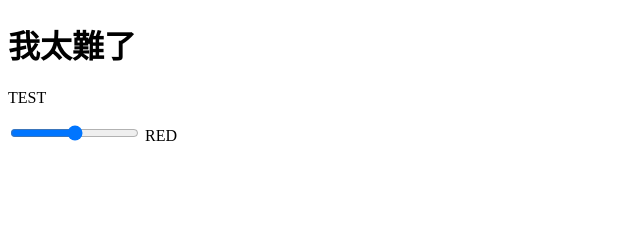
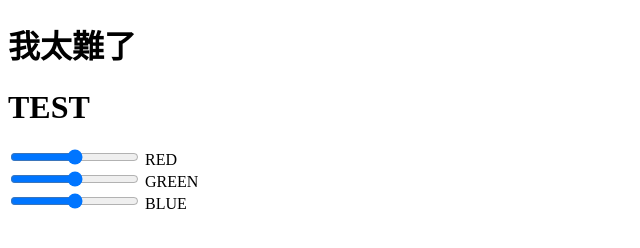
Before and after one commit to CCcat134312/CCcat134312.github.io, a plain HTML site: page index.html in a window 1280 px wide. Shown: the whole page, without its empty margins (0-640 px from the left). Drawn offline with Linux system fonts and the light colour scheme.

Commit message:
Update index.html

```diff
--- a/index.html
+++ b/index.html
@@ -1,12 +1,53 @@
 <!DOCTYPE html>
 <html>
   <head>
+    <link rel="stylesheet" href="styles.css" />
     <title>CC</title>
   </head>
   <body>
     <!--comment-->
     <h1>我太難了</h1>
-    <p>TEST</p>
-    <input type="range" min="0" max="255"> RED
+    <h1 id="pTEST">TEST</h1>
+    <input
+      type="range"
+      min="0"
+      max="255"
+      id="redSlide"
+      onchange="change(this)"
+      oninput="change(this)"
+    />
+    RED
+    <br />
+
+    <input
+      type="range"
+      min="0"
+      max="255"
+      id="greenSlide"
+      onchange="change(this)"
+      oninput="change(this)"
+    />
+    GREEN
+    <br />
+
+    <input
+      type="range"
+      min="0"
+      max="255"
+      id="blueSlide"
+      onchange="change(this)"
+      oninput="change(this)"
+    />
+    BLUE
+    <br />
   </body>
+  <script>
+    function change(element) {
+      var red = document.getElementById("redSlide").value;
+      var green = document.getElementById("greenSlide").value;
+      var blue = document.getElementById("blueSlide").value;
+      document.getElementById("pTEST").style =
+        "color:rgb(" + red + "," + green + "," + blue + ")";
+    }
+  </script>
 </html>
```
